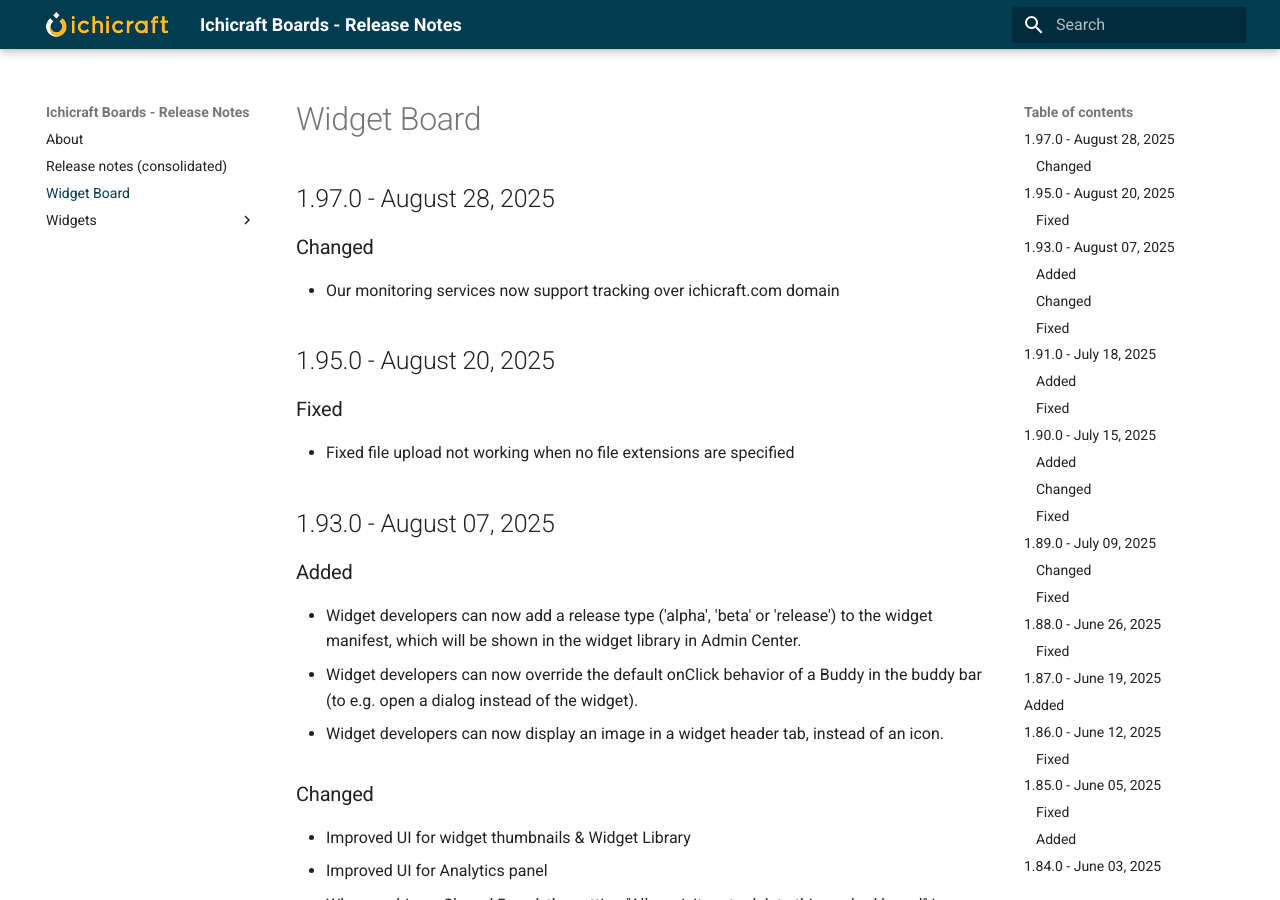
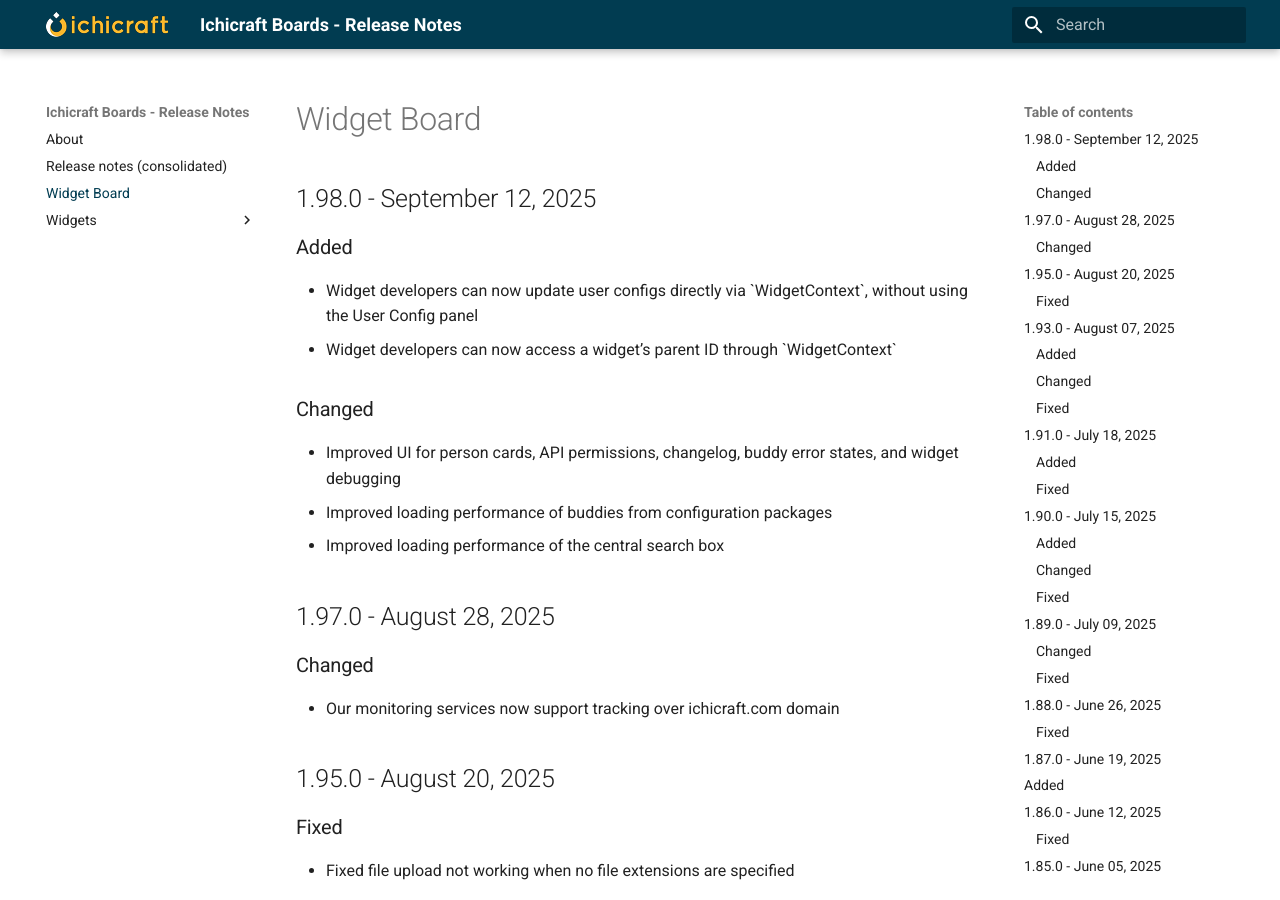
Before and after one commit to ichicraft/widgets-docs, an MkDocs documentation site: the page built from docs/Widget Board.md, in a window 1280 px wide and 900 px high. Built offline with MkDocs 1.6.1 and Material for MkDocs 9.7.7, drawn with Linux system fonts in a browser that asks for light colours.

```diff
--- a/docs/Widget Board.md
+++ b/docs/Widget Board.md
@@ -1,3 +1,14 @@
+## 1.98.0 - September 12, 2025
+
+### Added
+- Widget developers can now update user configs directly via &#x60;WidgetContext&#x60;, without using the User Config panel
+- Widget developers can now access a widget’s parent ID through &#x60;WidgetContext&#x60;
+
+### Changed
+- Improved UI for person cards, API permissions, changelog, buddy error states, and widget debugging
+- Improved loading performance of buddies from configuration packages
+- Improved loading performance of the central search box
+
 ## 1.97.0 - August 28, 2025
 
 ### Changed
```
Also changed, not shown: docs/Release-notes-(consolidated).md (+11 -0 lines).
